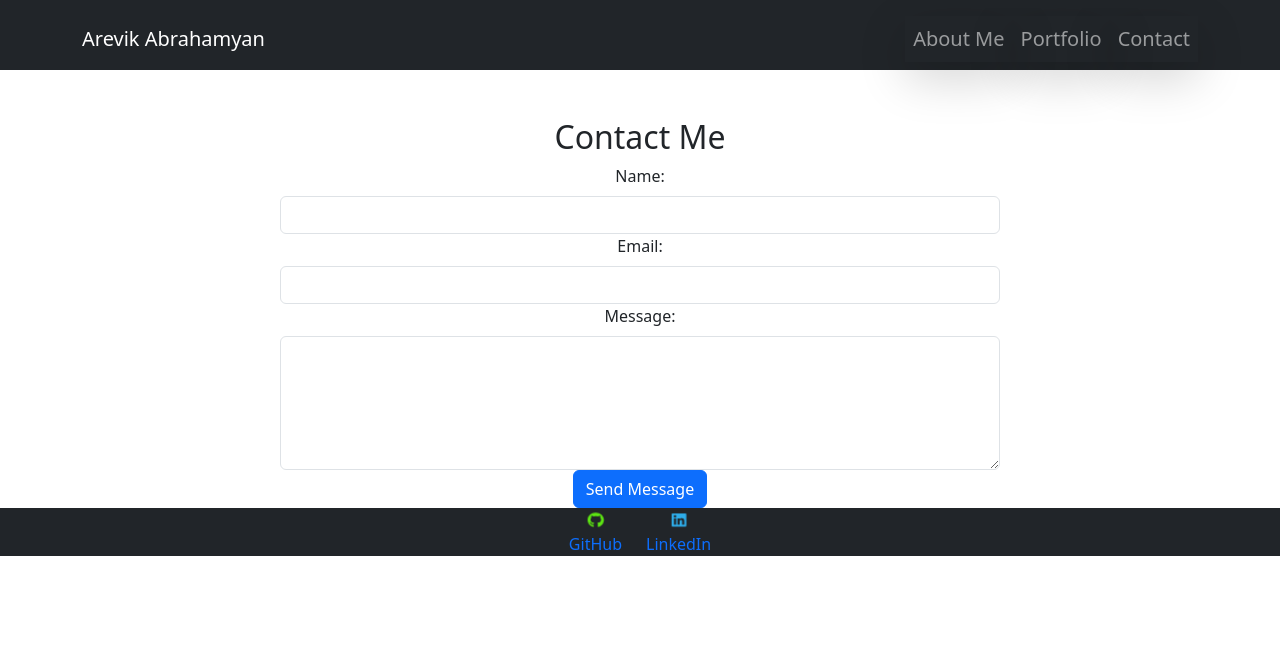
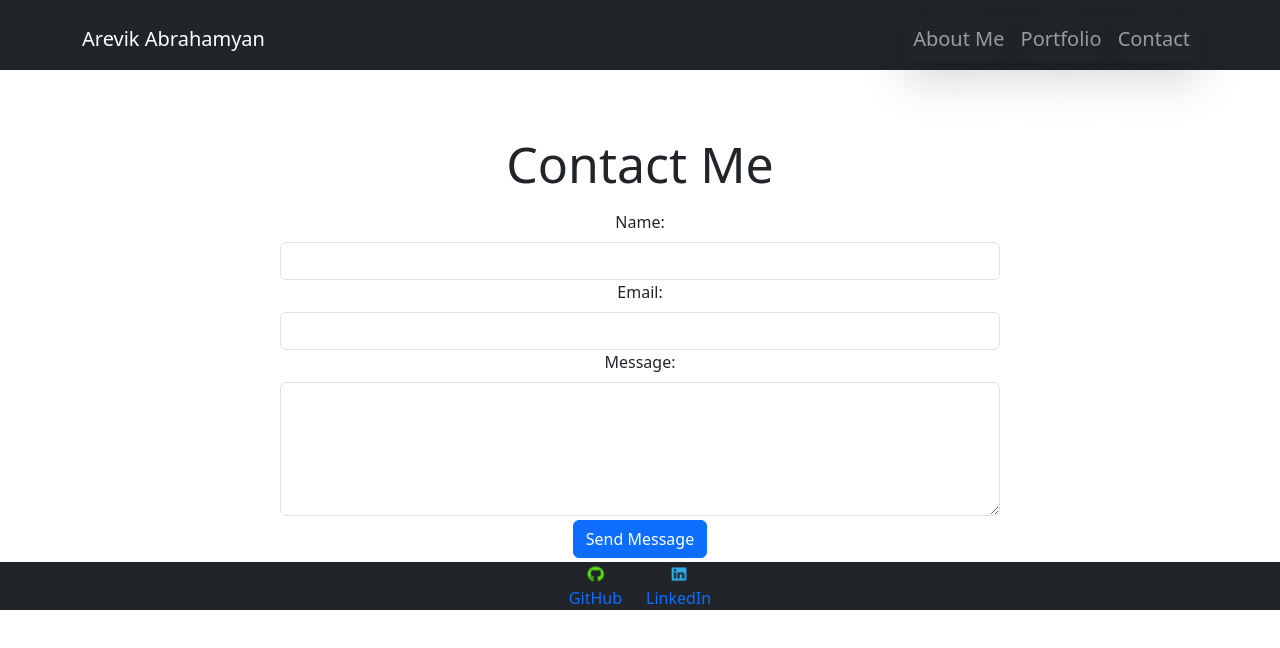
Before and after one commit to Sunny9810/React-Portfolio, a React (Create React App) app: page /React-Portfolio/contact in a window 1280 px wide. Shown: the top 648 px of the page. Built offline with nearby package versions, Linux system fonts and the light colour scheme.

Commit message:
adding styling  for contact comp

```diff
--- a/src/style/Contact.css
+++ b/src/style/Contact.css
@@ -0,0 +1,29 @@
+/* CONTACT SECTION */
+
+/* Styling for the header element in the contact section */
+.contact-header {
+    text-align: center;
+    margin-top: 1rem;
+    margin-bottom: 1rem;
+    font-size: 50px;
+  }
+  /* Styling for the custom send message button */
+.custom-send-message-button {
+    background-color: #4caf50;
+    border: none;
+    color: white;
+    text-align: center;
+    text-decoration: none;
+    display: inline-block;
+    font-size: 16px;
+    margin: 4px 2px;
+    cursor: pointer;
+    padding: 10px 24px;
+    border-radius: 4px;
+    transition-duration: 0.4s;
+  }
+  /* Styling for the custom send message button when hovered over */
+  .custom-send-message-button:hover {
+    background-color: #16651a;
+    color: white;
+  }
```
